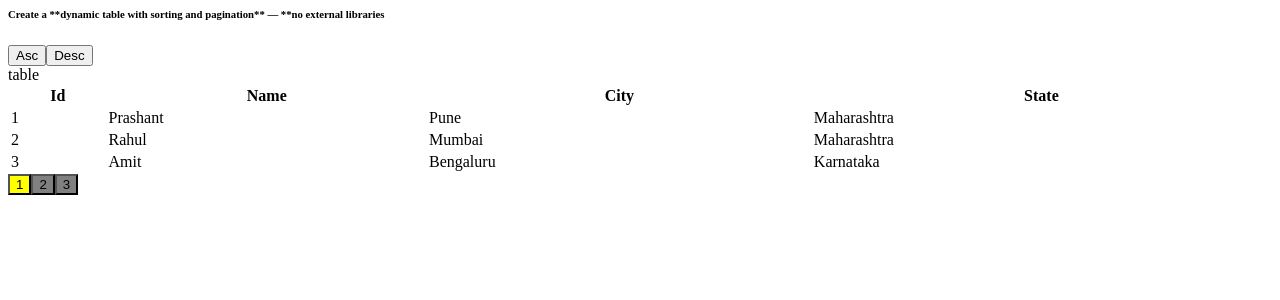
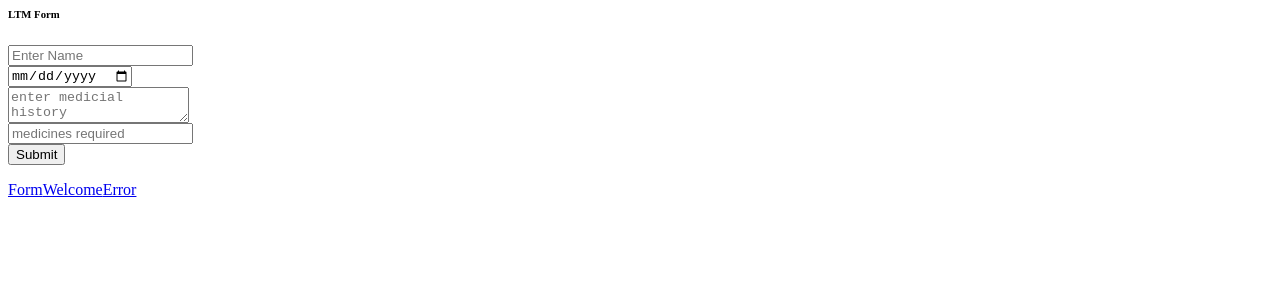
Before and after one commit to Prashupsp17/All_Machine_Coding_questions, a React (Create React App) app: page /form in a window 1280 px wide. Shown: the top 300 px of the page. Built offline with nearby package versions, Linux system fonts and the light colour scheme.

Commit message:
lTM machine coding

```diff
--- a/package.json
+++ b/package.json
@@ -5,7 +5,8 @@
   "dependencies": {
     "react": "18.1.0",
     "react-dom": "18.1.0",
-    "react-icons": "^5.6.0"
+    "react-icons": "^5.6.0",
+    "react-router-dom": "^7.18.4"
   },
   "scripts": {
     "start": "react-scripts start",
--- a/src/App.js
+++ b/src/App.js
@@ -1,6 +1,7 @@
 import React from 'react';
 import './style.css';
 import { useState, useEffect,Suspense,lazy } from 'react';
+import {Routes,Route,Link} from 'react-router-dom';
 // import Pagination from './Pagination';
 import Coditas from './Coditas';
 // import InfiniteScrolling from './InfiniteScrolling';
@@ -38,6 +39,10 @@ const StarRating= lazy(() => import(`./StarRating.js`));
 const Accordion = lazy(() => import(`./AccordionSingleAndMultiOpen`));
 const Pubmatic = lazy(() => import(`./PubMatic/QuestionOne.js`));
 const IBM = lazy(() => import(`./IBM/TableComponent.js`));
+const Form  = lazy(() => import(`./LTM/Form.js`));
+const Welcome = lazy(() => import(`./LTM/Welcome.js`));
+const Error = lazy(() => import(`./LTM/Error.js`));
+
 export default function App() {
   const {NotificationComponent,triggerNotification} = useNotification("top-right");
   return (
@@ -91,7 +96,15 @@ export default function App() {
       {/* <Practise /> */}
       {/* <Accordion /> */}
       {/* {<Pubmatic />} */}
-      <IBM />
+      {/* <IBM /> */}
+      <Routes>
+        <Route path='/welcome' element={<Welcome />} />
+        <Route path="/error" element={<Error />}  />
+        <Route path="/form" element={<Form />} />
+      </Routes>
+      <Link to="/form">Form</Link>
+      <Link to="/welcome">Welcome</Link>
+      <Link to="/error">Error</Link>
     </div>
   );
 }
--- /dev/null
+++ b/src/LTM/Error.js
@@ -0,0 +1,18 @@
+import { useState, useEffect } from "react";
+import {useLocation} from 'react-router-dom';
+
+const Error = () => {
+
+    const location = useLocation();
+    console.log(location);
+    console.log(location.state.error.name);
+ return(
+    <h6>
+         {location.state.error.name && <span>{location.state.error.name}</span>}
+         {location.state.error.dob && <span>{location.state.error.dob}</span>}
+         {location.state.error.medicialHistory && <span>{location.state.error.medicialHistory}</span>}
+        {location.state.error.medicialDescription && <span>{location.state.error.medicialDescription}</span>}
+     </h6>
+ )
+}
+export default Error;
--- /dev/null
+++ b/src/LTM/Form.js
@@ -0,0 +1,69 @@
+import { useState, useEffect } from "react";
+import {useNavigate} from 'react-router-dom';
+
+const Form = () => {
+     const navigate = useNavigate();
+
+    const [formData,setFormData] = useState({
+        name:'',
+        dob:"",
+        medicialHistory:"",
+        medicialDescription:""
+    })
+    console.log(formData);
+    const [errors,setError] = useState({});
+    console.log(errors);
+
+    const handleChange = (e) => {
+   const {name, value} = e.target;
+        setFormData((prev) => ({
+            ...prev,
+            [name]:value
+        }));
+    }
+
+    const handleSubmit = (e) => {
+        e.preventDefault();
+
+        const newErrors = {};
+
+        if(!formData.name || formData.name.trim() === ""){
+            newErrors.name = "Enter the name";
+        }else if(!formData.dob || new Date(formData.dob) > new Date()){
+          newErrors.dob = "DOB cannot be future date";
+        }else if(!formData.medicialHistory || formData.medicialHistory.trim === ""){
+            newErrors.medicialHistory = "Please enter Medicial History";
+        }else if(!formData.medicialDescription || formData.medicialDescription === "" ){
+            newErrors.medicialDescription = "Please enter medicial description";
+        }else{
+            navigate(`/welcome`);
+        }
+
+        setError(newErrors);
+
+        if(Object.keys(newErrors).length > 0){
+            navigate(`/error`,{
+                state:{
+                    error:newErrors,
+                }
+            })
+        }else{
+            navigate('/welcome');
+        }
+    }
+ return(
+    <div>
+        <h6>LTM Form</h6>
+        <form onSubmit={handleSubmit}>
+            <input onChange={(e) => handleChange(e)} value={formData.name} type="text" name="name" placeholder="Enter Name" /><br></br>
+            <input onChange={(e) => handleChange(e)} value={formData.dob}  type="date"  name='dob' /><br></br>
+            <textarea onChange={(e) => handleChange(e)}  value={formData.medicialHistory}  placeholder="enter medicial history" name="medicialHistory"/><br></br>
+            <input  onChange={(e) => handleChange(e)} value={formData.medicialDescription}  placeholder="medicines required" name="medicialDescription"  /><br></br>
+            <button type="submit">Submit</button>
+        </form>
+
+    </div>
+ )
+}
+
+export default Form;
--- /dev/null
+++ b/src/LTM/Welcome.js
@@ -0,0 +1,8 @@
+import { useState, useEffect } from "react";
+
+const Welcome = () => {
+ return(
+    <h6>Welcome</h6>
+ )
+}
+export default Welcome;
--- a/src/index.js
+++ b/src/index.js
@@ -1,5 +1,6 @@
 import React, { StrictMode } from 'react';
 import { createRoot } from 'react-dom/client';
+import {BrowserRouter } from 'react-router-dom';
 
 import App from './App';
 
@@ -8,6 +9,8 @@ const root = createRoot(rootElement);
 
 root.render(
   // <StrictMode>
+  <BrowserRouter>
   <App />
+  </BrowserRouter>
   // </StrictMode>
 );
```
Also changed, not shown: 1 other file (tests, documents, lock files or other folders).
